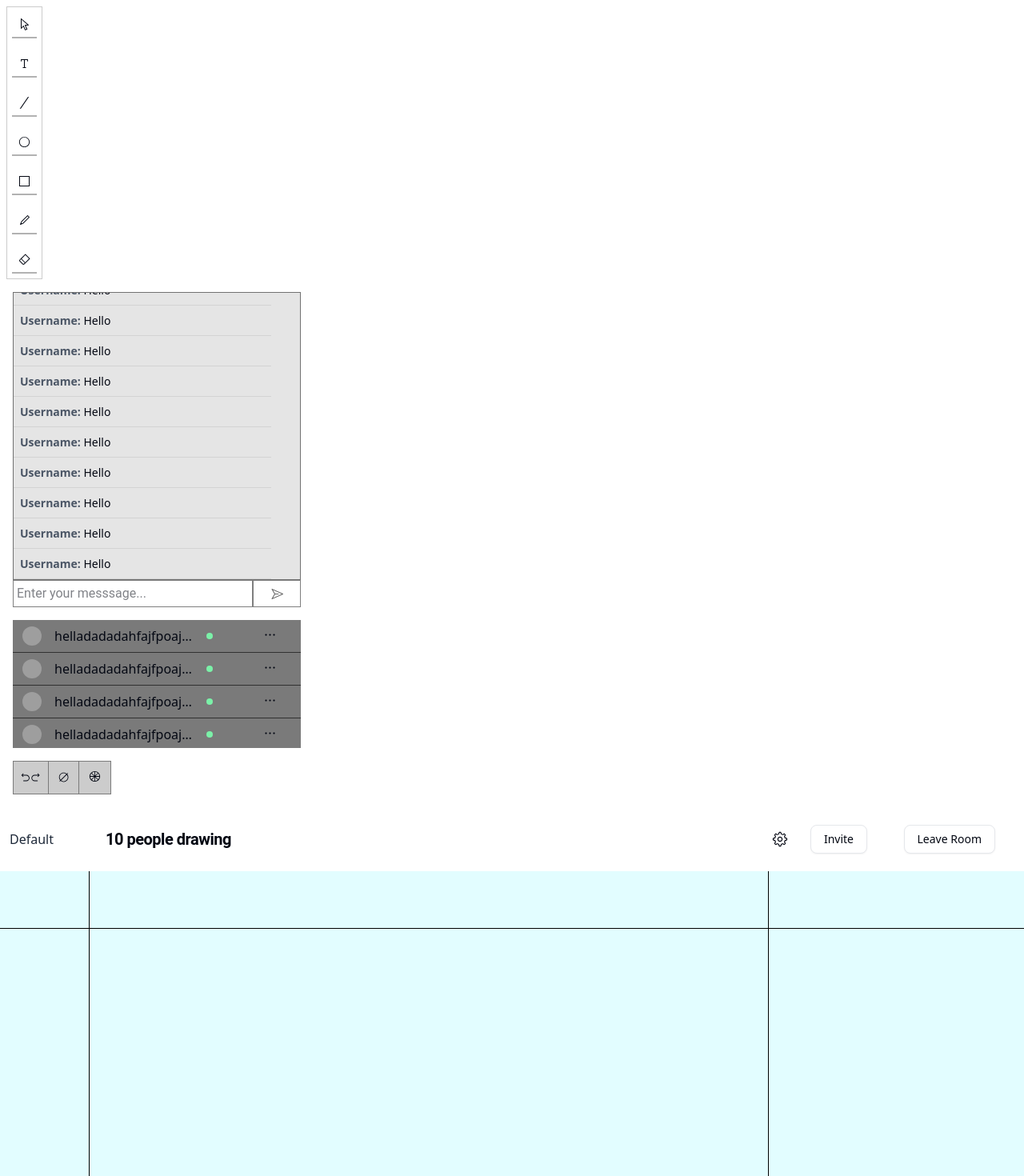
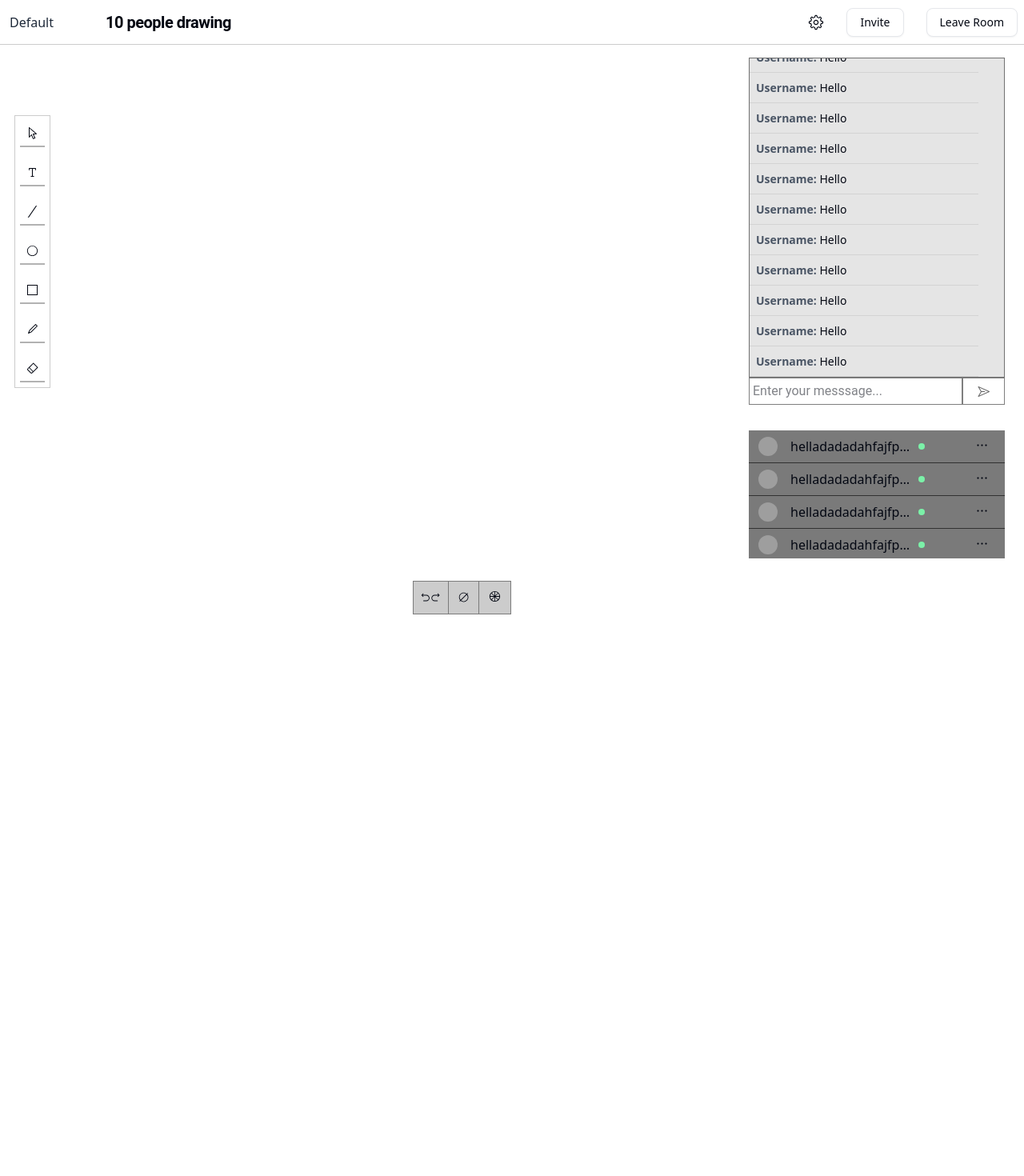
Before and after one commit to MaliMali15/collaborative-drawing-app-front-end, a React (Vite) app: page / in a window 1280 px wide. Shown: the top 1470 px of the page at 80% size. After the commit the page ends 800 px from the top, so only its background shows below. Built offline with nearby package versions, Linux system fonts and the light colour scheme; grey boxes are pictures that could not be loaded.

Commit message:
Refactor App structure: integrate Toolbar, Chatbox, MembersList, and ToolbarOptions into CanvasContainer

```diff
--- a/src/App.jsx
+++ b/src/App.jsx
@@ -11,14 +11,7 @@ function App() {
 
   return (
     <>
-      <Toolbar />
-      <Chatbox/>
-      <MembersList />
-      <ToolbarOptions />
-
-      <Header />
       <CanvasContainer />
-
     </>
   )
 }
--- a/src/components/CanvasContainer/CanvasContainer.jsx
+++ b/src/components/CanvasContainer/CanvasContainer.jsx
@@ -1,19 +1,50 @@
+import { Header } from "../Header"
+import { Toolbar } from "../Toolbar"
+import { ToolbarOptions } from "../ToolbarOptions"
+import { Chatbox } from "../Chatbox"
+import { MembersList } from "../MembersList"
+
 function CanvasContainer() {
   return (
-      <div className=" relative bg-[#E2FDFF] h-screen w-full">
-        <div className="w-full h-18 border-b border-black">
+    <>
+    <div className="flex flex-col h-screen w-screen">
+      <header className="h-14 border-b border-black/20">
+        <Header />
+      </header>
 
-        </div>
-        <div className=" absolute left-0 h-screen top-0 w-28 border-r border-black">
+      <div className="flex flex-1">
+        {/* Left Sidebar */}
+        <aside className="w-20 flex flex-col justify-between ">
+          {/* Toolbar at top */}
+          <div className="flex justify-center mt-20">
+            <Toolbar />
+          </div>
+        </aside>
 
-        </div>
-        <div className="absolute bottom-0  w-full h-26 border-t border-black">
+        {/* Main Canvas Area */}
+        <main className="flex-1 relative bg-white">
+          {/* Reserve this space for your canvas */}
+            <canvas className="w-full h-full" />
+            <div className="absolute bottom-4 left-1/2">
+              <ToolbarOptions />
+            </div>
+        </main>
 
-        </div>
-        <div className="absolute right-0 top-0  h-full w-80 border-l border-black">
+        {/* Right Sidebar */}
+        <aside className="w-90 flex flex-col">
+          {/* Chatbox at top */}
+          <div className="h-max w-max p-4 overflow-y-auto ">
+            <Chatbox />
+          </div>
+          {/* Members list at bottom */}
+          <div className="h-max w-full p-4">
+            <MembersList />
+          </div>
+        </aside>
+      </div>
+    </div>
 
-        </div>
-    </div>
+    </>
   )
 }
 
--- a/src/components/Chatbox/ChatInput.jsx
+++ b/src/components/Chatbox/ChatInput.jsx
@@ -8,7 +8,7 @@ function ChatInput() {
     <>
 
         <form onSubmit={submitHandler}>
-            <div className="flex w-90">
+            <div className="flex w-80">
                 <div className="flex-5 w-max h-max border border-black/50">
                     <input className=" p-1  font-[Roboto]  outline-none" type="text" placeholder="Enter your messsage..." />
                 </div>
--- a/src/components/Chatbox/Chatbox.jsx
+++ b/src/components/Chatbox/Chatbox.jsx
@@ -4,7 +4,7 @@ import { ChatInput } from "."
 function Chatbox() {
   return (
       <>
-        <div className="w-max h-max m-4">
+        <div className="w-max h-max">
             <MessageList/>
             <ChatInput/>
         </div>
--- a/src/components/Chatbox/MessageList.jsx
+++ b/src/components/Chatbox/MessageList.jsx
@@ -12,8 +12,16 @@ function MessageList() {
     })
   return (
       <>
-        <ScrollArea ref={scrollRef} className="border border-black/50 w-90 h-90 bg-black/10 overflow-y-auto">
+        <ScrollArea ref={scrollRef} className="border border-black/50 w-80 h-100 bg-black/10 overflow-y-auto">
               <div className="flex flex-col min-h-full justify-end">
+                 <Message/>
+                 <Message/>
+                 <Message/>
+                 <Message/>
+                 <Message/>
+                 <Message/>
+                 <Message/>
+                 <Message/>
                  <Message/>
                  <Message/>
                  <Message/>
--- a/src/components/Header/Header.jsx
+++ b/src/components/Header/Header.jsx
@@ -10,12 +10,10 @@ function Header() {
             <div className="flex w-max items-center justify-center mx-5">
                 <Count count={10 } />
             </div>
-            <div className="flex items-center h-full absolute right-7">
-              <LeaveBtn/>
-            </div>
-            <div className="flex gap-3 items-center h-full absolute right-47">
+            <div className="flex gap-3 items-center h-full absolute right-0">
               <SettingsBtn/>
               <CopyLink />
+              <LeaveBtn/>
             </div>
         </div>
       </>
--- a/src/components/Header/RoomName.jsx
+++ b/src/components/Header/RoomName.jsx
@@ -25,7 +25,7 @@ function RoomName() {
   return (
       <>
           <div onClick={editHandler} className=" flex items-center p-3 w-28 h-16" >
-              {isEditable ? (<Input value={value} onChange={valueHandler} onBlur={blurHandler} onKeyDown={keyDownHandler} autoFocus className="p-0 min-w-0 h-max" />) : (<p className="break-words text-gray-800 min-w-0 h-max"> { value } </p>)}
+              {isEditable ? (<Input value={value} onChange={valueHandler} onBlur={blurHandler} onKeyDown={keyDownHandler} autoFocus className="p-0 min-w-0 h-max border-black/20" />) : (<p className="break-words text-gray-800 min-w-0 h-max"> { value } </p>)}
           </div>
 
     </>
--- a/src/components/MembersList/Member.jsx
+++ b/src/components/MembersList/Member.jsx
@@ -16,13 +16,13 @@ import { DotsHorizontalIcon} from "@radix-ui/react-icons"
 function Member() {
   return (
       <>
-          <div className="flex gap-3 w-90 p-2 border-b border-black/60 h-max items-center bg-black/20">
+          <div className="flex gap-3 w-80 p-2 border-b border-black/60 h-max items-center bg-black/20">
               <div className=" mx-1">
                   <Avatar className="h-6 w-6">
                       <AvatarImage src="https://avatars.githubusercontent.com/u/158768999?s=48&v=4" />
                   </Avatar>
               </div>
-              <div className="flex items-center w-[60%]">
+              <div className="flex items-center w-44">
                   <p className="min-w-0 truncate">helladadadahfajfpoajwfpoajpfojapofjapojfo</p>
                   <div className="flex items-center mx-2">
                        <Badge className="rounded-full w-2 h-2 bg-green-300"></Badge>
--- a/src/components/MembersList/MembersList.jsx
+++ b/src/components/MembersList/MembersList.jsx
@@ -5,7 +5,7 @@ import { Member } from "."
 function MembersList() {
   return (
     <>
-      <ScrollArea className="flex bg-black/40 h-40 w-max m-4 overflow-y-auto ">
+      <ScrollArea className="flex bg-black/40 h-40 w-max  overflow-y-auto ">
         <div className="flex flex-col min-h-full">
           <Member />
           <Member />
--- a/src/components/ToolbarOptions/ColorTool.jsx
+++ b/src/components/ToolbarOptions/ColorTool.jsx
@@ -13,7 +13,7 @@ function ColorTool() {
 
 
                 <DropdownMenu>
-                    <DropdownMenuTrigger>
+                    <DropdownMenuTrigger className="focus:outline-none focus:ring-0">
                         <ColorWheelIcon className="transition-colors duration-150 hover:text-white"/>
                     </DropdownMenuTrigger>
                     <DropdownMenuContent>
```
